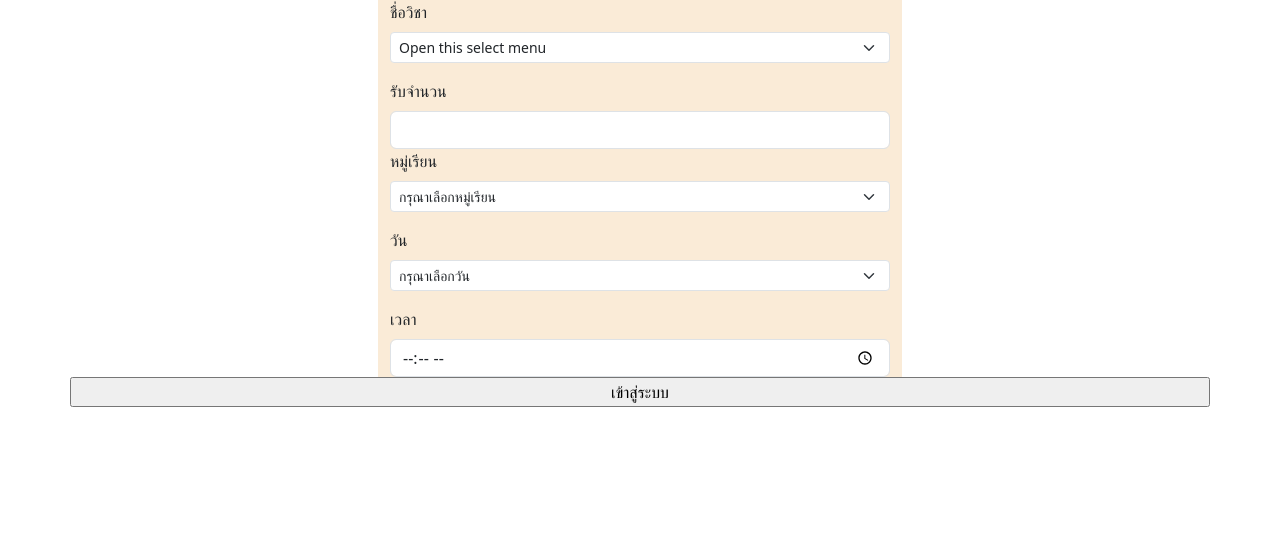
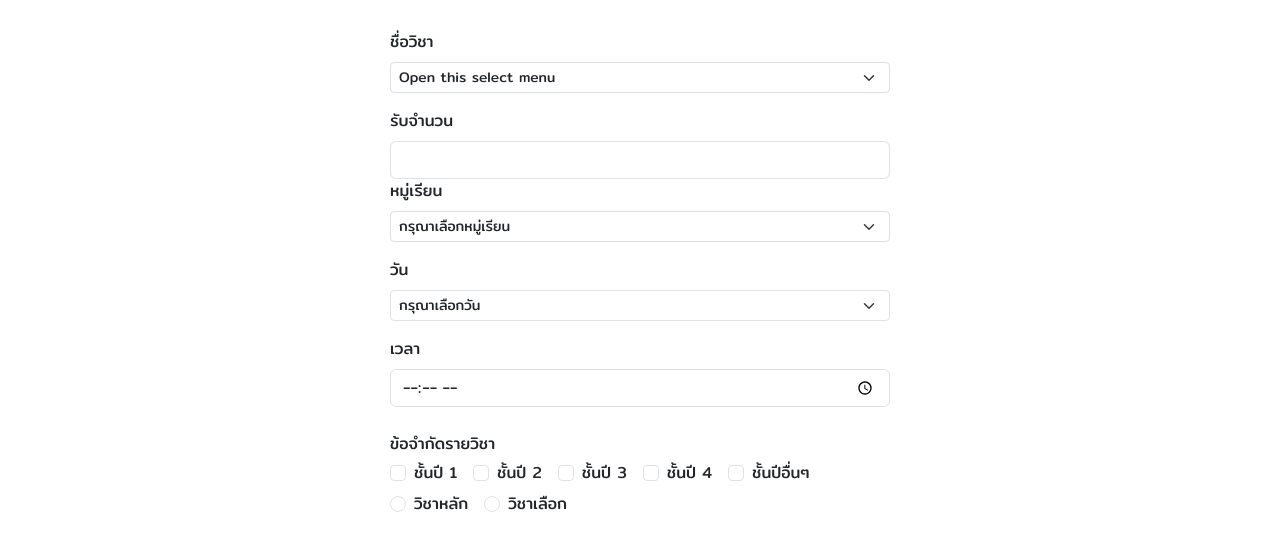
Before and after one commit to taskger/express-react-project, a React (Create React App) app in the folder client/: page /Lecter in a window 1280 px wide. Shown: the top 550 px of the page. Built offline with nearby package versions, Linux system fonts and the light colour scheme.

Commit message:
update 2/6/2024 21.32

```diff
--- a/client/package.json
+++ b/client/package.json
@@ -12,6 +12,7 @@
     "axios": "^1.6.7",
     "bootstrap": "^5.3.2",
     "react": "^18.2.0",
+    "react-bootstrap": "^2.10.0",
     "react-dom": "^18.2.0",
     "react-router-dom": "^6.21.3",
     "react-scripts": "^5.0.1",
--- a/client/src/components/Admin/Navbar/index.css
+++ b/client/src/components/Admin/Navbar/index.css
@@ -30,3 +30,18 @@ div .nav-link:hover {
     height: 116px;
 
 }
+@media only screen and (max-width: 1200px) {
+    div .nav-link {
+        font-family: 'Mitr', sans-serif;
+        color: white;
+        font-size: 2px;
+        font-weight: 200;
+        width: 194px;
+        height: 116px;
+        display: flex;
+        justify-content: center; /* Center the text horizontally */
+        align-items: center; /* Center the text vertically */
+        transition: background-color 0.3s, color 0.3s; /* Smooth transition effect */
+    }
+
+  }
--- a/client/src/components/Admin/Registration/registration.js
+++ b/client/src/components/Admin/Registration/registration.js
@@ -1,11 +1,16 @@
 import React from 'react';
 import Navbar from '../Navbar';
+import "./registration.css"; // Import the external CSS file
 
 const Registration = () => {
   return (
     <div>
       <Navbar />
-      <form action="/login" method="post" className="login-form">
+      <div className="container">
+      <div class="row">
+        <div className="col">
+            </div>
+              <div className="col">
                 <h1 className="login-form-title">กำหนดวันลงทะเบียน</h1>
 
                 <label htmlFor="startdate" className="login-form-label">
@@ -16,11 +21,16 @@ const Registration = () => {
                 <label htmlFor="enddate" className="login-form-label">
                   วันสิ้นสุดการลงทะเบียน
                 </label>
-        <input type="date" id="enddate" name="enddate" required className="login-form-input" />
+                <input type="date" id="enddate" name="enddate" required />
 
-        <input type="submit" value="ยืนยัน" className="login-form-submit" />
+                <button type="submit" class="btn btn-primary btn-block">ยืนยัน</button>
 
-      </form>
+              </div>
+            <div className="col">
+            </div>
+          </div>
+
+        </div>
     </div>
   );
 };
--- a/client/src/components/Login/login.css
+++ b/client/src/components/Login/login.css
@@ -1,3 +1,13 @@
+@import url('https://fonts.googleapis.com/css2?family=Mitr:wght@200;300;400;500;600;700&display=swap');
+
+div{
+  font-family: 'Mitr', sans-serif;
+
+}
+div .empty h1{
+  font-family: 'Mitr', sans-serif;
+
+}
 .container-login {
   display: flex;
   height: 100%;
--- a/client/src/components/User/Addcourse/Lecter.js
+++ b/client/src/components/User/Addcourse/Lecter.js
@@ -4,8 +4,8 @@ const Schedule = () => {
   return (
     <div>
       <div className="container">
-        <div className="row ">
-        <div className="col">
+        <div className="row">
+          <div className="col">
           </div>
           <div className="col-1">
           </div>
@@ -18,7 +18,7 @@ const Schedule = () => {
               <option value="3">Three</option>
             </select>
             <label htmlFor="year" className="form-label">รับจำนวน</label>
-              <input type="text" class="form-control" id="InputStudents" />
+            <input type="text" class="form-control" id="InputStudents" />
             <label htmlFor="semester" className="form-label">หมู่เรียน</label>
             <select id="semester" className="form-select form-select-sm mb-3" aria-label=".form-select-sm example">
               <option selected>กรุณาเลือกหมู่เรียน</option>
@@ -48,18 +48,49 @@ const Schedule = () => {
             <div class="cs-form">
               <input type="time" class="form-control" value="10:05 AM" />
             </div>
+            <label htmlFor="year" className="StudentYear">ข้อจำกัดรายวิชา</label>
 
+            <div>
+              <div className='form-check form-check-inline'>
+                <input class="form-check-input" type="checkbox" value="1" id="check1"/>
+                <label class="form-check-label" htmlFor="check1"> ชั้นปี 1 </label>
+              </div>
+              <div className='form-check form-check-inline'>
+                <input class="form-check-input" type="checkbox" value="3" id="check3"/>
+                <label class="form-check-label" htmlFor="check3"> ชั้นปี 2 </label>
+              </div>
+              <div className='form-check form-check-inline'>
+                <input class="form-check-input" type="checkbox" value="1" id="check1"/>
+                <label class="form-check-label" htmlFor="check1"> ชั้นปี 3 </label>
+              </div>
+              <div className='form-check form-check-inline'>
+                <input class="form-check-input" type="checkbox" value="3" id="check3"/>
+                <label class="form-check-label" htmlFor="check3"> ชั้นปี 4 </label>
+              </div>
+              <div className='form-check form-check-inline'>
+                <input class="form-check-input" type="checkbox" value="3" id="check3"/>
+                <label class="form-check-label" htmlFor="check3"> ชั้นปีอื่นๆ </label>
+              </div>
+            </div>
+
+
+            <div>
+            <div class="form-check form-check-inline">
+              <input class="form-check-input" type="radio" name="inlineRadioOptions" id="inlineRadio1" value="option1" />
+              <label class="form-check-label" for="inlineRadio1">วิชาหลัก</label>
+            </div>
+
+            <div class="form-check form-check-inline">
+              <input class="form-check-input" type="radio" name="inlineRadioOptions" id="inlineRadio2" value="option2" />
+              <label class="form-check-label" for="inlineRadio2">วิชาเลือก</label>
+            </div>
+
+            </div>
           </div>
           <div className="col-1">
-
           </div>
-          <div className="col">
-
+          <div className="col ">
           </div>
-
-
-          <input type="submit" value="เข้าสู่ระบบ" className="login-form-submit" />
-
         </div>
       </div>
     </div>
--- a/client/src/components/User/Addcourse/addcourse.css
+++ b/client/src/components/User/Addcourse/addcourse.css
@@ -3,7 +3,48 @@ div .form-label{
 }
 
 .col.center{
-    background-color:antiquewhite;
+
+    margin-top: 30px;
+    margin-bottom: 50px;
+
+}
+.container.addcourse{
+    margin-top: 20px;
+}
+.form-select.form-select-sm.mb-3{
+    background-color: rgb(255, 255, 255);
+}
+button.btn{
+    width: 500px;
+    margin-bottom: 50px;
+    border: 3px solid #96BB7C;
+    background-color: rgb(255, 255, 255);
+    color: #96BB7C;
+    transition: background-color 0.3s, color 0.3s; /* Smooth transition effect */
 
 
 }
+button.btn:hover{
+    border: 3px solid #96BB7C;
+    background-color: #96BB7C;
+    color: #ffffff;
+
+
+}
+div.bg{
+    margin-top: 50px;
+
+    margin-bottom: 50px;
+    border: 3px solid #000000;
+    border-radius: 15px;
+    width: 60%;
+    background-color: #ffffff;
+}
+div.form-check{
+    margin-top: 5px;
+
+}
+div label.StudentYear{
+    margin-top: 25px;
+
+}
--- a/client/src/components/User/Addcourse/addcourse.js
+++ b/client/src/components/User/Addcourse/addcourse.js
@@ -1,52 +1,74 @@
-import React from 'react';
+import React, { useState } from 'react';
 import Navbar from '../Navbar';
 import "./addcourse.css";
 import Lecter from './Lecter';
+
 const Schedule = () => {
+  const [selectedRadio, setSelectedRadio] = useState('lecture'); // Default value for lecture
+
+  const handleRadioChange = (event) => {
+    setSelectedRadio(event.target.value);
+  };
+
   return (
     <div>
       <Navbar/>
-      <div className="container">
-        <div className="row ">
-          <div className="col-1">
+      <div className="container addcourse">
+        <div className="row justify-content-center">
+          <div className="col-1"></div>
+          <div className="col">
             <label htmlFor="semester" className="form-label">ปีหลักสูตร</label>
-          </div>
-          <div className="col">
             <select id="semester" className="form-select form-select-sm mb-3" aria-label=".form-select-sm example">
               <option selected>Open this select menu</option>
               <option value="1">One</option>
               <option value="2">Two</option>
               <option value="3">Three</option>
             </select>
+
+            <div className="col">
+              <input
+                className="form-check-input"
+                type="radio"
+                name="lectureType"
+                id="lecture"
+                value="lecture"
+                checked={selectedRadio === 'lecture'}
+                onChange={handleRadioChange}
+              />
+              <label className="form-check-label" htmlFor="lecture">
+                บรรยาย
+              </label>
+            </div>
+
+            <div className="col">
+              <input
+                className="form-check-input"
+                type="radio"
+                name="lectureType"
+                id="practice"
+                value="practice"
+                checked={selectedRadio === 'practice'}
+                onChange={handleRadioChange}
+              />
+              <label className="form-check-label" htmlFor="practice">
+                ปฏิบัติ
+              </label>
+            </div>
           </div>
 
+          <div className="col-1"></div>
           <div className="col">
-            <input class="form-check-input" type="radio" name="exampleRadios" id="exampleRadios1" value="option1" checked/>
-            <label class="form-check-label" for="exampleRadios1">
-              บรรยาย
-            </label>
-          </div>
-          <div className="col">
-            <input class="form-check-input" type="radio" name="exampleRadios" id="exampleRadios1" value="option1" checked/>
-            <label class="form-check-label" for="exampleRadios1">
-              ปฏิบัติ
-            </label>
-          </div>
-          <div className="col-1">
-            <label htmlFor="semester" className="form-label">ภาคการศึกษา</label>
-          </div>
-          <div className="col">
-            <select id="semester" className="form-select form-select-sm mb-3" aria-label=".form-select-sm example">
-              <option selected>Open this select menu</option>
-              <option value="1">One</option>
-              <option value="2">Two</option>
-              <option value="3">Three</option>
-            </select>
-          </div>
-          <div className="col-1">
+            <div className="col-1"></div>
+            <div className="col">
+              <label htmlFor="semester" className="form-label">ภาคการศึกษา</label>
+              <select id="semester" className="form-select form-select-sm mb-3" aria-label=".form-select-sm example">
+                <option selected>Open this select menu</option>
+                <option value="1">One</option>
+                <option value="2">Two</option>
+                <option value="3">Three</option>
+              </select>
+            </div>
             <label htmlFor="year" className="form-label">ปีการศึกษา</label>
-          </div>
-          <div className="col">
             <select id="year" className="form-select form-select-sm mb-3" aria-label=".form-select-sm example">
               <option selected>Open this select menu</option>
               <option value="1">One</option>
@@ -54,9 +76,21 @@ const Schedule = () => {
               <option value="3">Three</option>
             </select>
           </div>
-          <div className="col">
+          <div className="col"></div>
+          <div class="bg">
+          {selectedRadio === 'lecture' && <Lecter />}
+
           </div>
-          <Lecter/>
+          <div className="row">
+            <div className='col'>
+            </div>
+            <div className='col'>
+              <button type="submit" class="btn btn-lg">ยืนยัน</button>
+              </div>
+
+              <div className='col'>
+            </div>
+            </div>
         </div>
       </div>
     </div>
```
Also changed, not shown: client/src/components/Admin/Navbar/index.js (+13 -9 lines), client/src/components/Admin/Registration/registration.css (added), 1 other file (tests, documents, lock files or other folders). Lines whose indentation alone changed are shown as unchanged.
